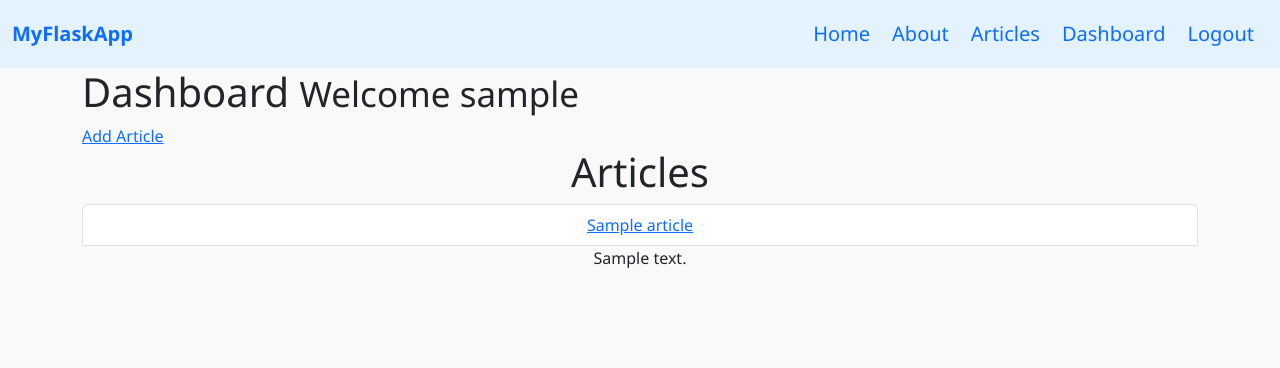
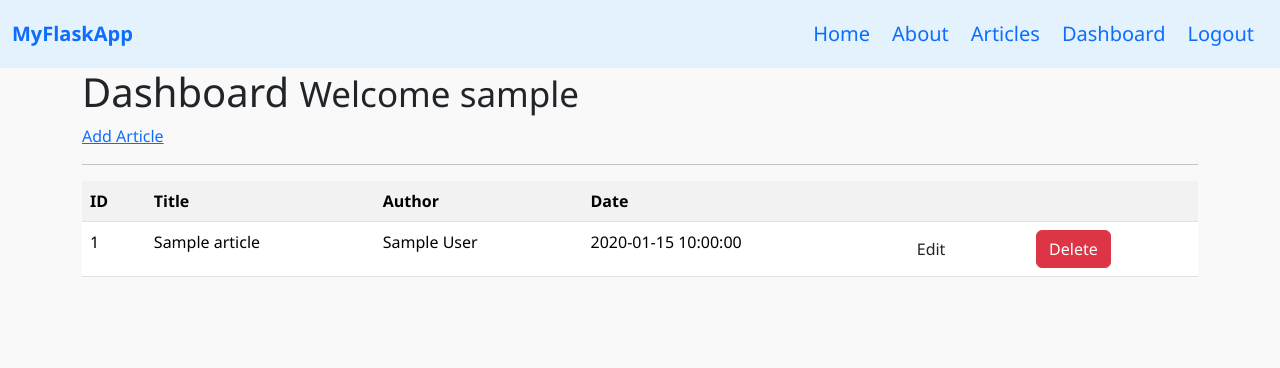
Before and after one commit to germaincyuzuzo/ArticleBlog, a Flask app: page /dashboard in a window 1280 px wide. Shown: the top 368 px of the page. Run offline with Flask 3, Linux system fonts and the light colour scheme; the visitor is signed in with stand-in values (Sample User, id 1); tables that the repository leaves empty or names only in its code hold one stand-in row (values such as "Sample post"); some libraries are stand-ins or nearby versions.

Commit message:
Article Blog

```diff
--- a/app.py
+++ b/app.py
@@ -1,5 +1,5 @@
 from flask import Flask, render_template, flash, redirect, url_for, session, logging, request
-from data import Articles
+# from data import Articles
 #IMPORTING MYSQLDB
 from flask_mysqldb import MySQL
 #FROM FORMS WE IMPORT EACH TYPE OF FIELD WE WILL USE
@@ -19,8 +19,6 @@ app.config['MYSQL_DB'] = 'myflaskapp'
 app.config['MYSQL_CURSORCLASS'] = 'DictCursor'
 mysql = MySQL(app)
 
-Articles = Articles()
-
 @app.route('/')
 def index():
     return render_template('home.html')
@@ -31,12 +29,18 @@ def about():
 
 @app.route('/articles')
 def articles():
-    return render_template('articles.html', articles=Articles)
+    articles = get_articles()
+    return render_template('articles.html', articles=articles)
 
 @app.route('/article/<string:id>/')
 def article_info(id):
-    return id
-    # return render_template('article_info.html', article=Articles)
+    cur = mysql.connection.cursor()
+    cur.execute("SELECT * FROM articles WHERE id = %s", [id])
+    article = cur.fetchone()
+
+    # cur.close()
+
+    return render_template('article_info.html', article=article)
 
 class RegisterForm(Form):
     name = StringField('Name', [validators.Length(min=1, max=50)])
@@ -129,11 +133,16 @@ def logout():
 
 def get_articles():
     cur = mysql.connection.cursor()
-    cur.execute("SELECT * FROM articles")
+    result = cur.execute("SELECT * FROM articles")
 
-    articles = cur.fetchall()
-    cur.close()
-    return articles
+    if result > 0:
+        articles = cur.fetchall()
+        cur.close()
+        return articles
+    else:
+        flash("No articles found", 'danger')
+        return render_template('dashboard.html')
+
 
 #DASHBOARD
 @app.route('/dashboard')
--- a/templates/addArticle.html
+++ b/templates/addArticle.html
@@ -10,7 +10,7 @@
             {{ render_field(form.title, class_="form-control") }}
         </div>
         <div class="form-group">
-            {{ render_field(form.body, class_="form-control") }}
+            {{ render_field(form.body, class_="form-control", id="editor") }}
         </div>
         <p><input type="submit" value="Submit" class="btn btn-primary"></p>
     </form>
--- a/templates/articles.html
+++ b/templates/articles.html
@@ -2,7 +2,7 @@
 
 {% block content %}
 
-<div class="jumbotron text-center">
+<div class="jumbotron">
     <h1>Articles</h1>
     <ul class="list-group">
     {% for article in articles %}
--- a/templates/dashboard.html
+++ b/templates/dashboard.html
@@ -4,16 +4,29 @@
 
     <h1>Dashboard <small>Welcome {{ session.username }}</small></h1>
     <a href="/addArticle">Add Article</a>
+    <hr>
 
-        <div class="jumbotron text-center">
-        <h1>Articles</h1>
-        <ul class="list-group">
-        {% for article in articles %}
-            <li class="list-group-item"><a href="article/{{ article.id }}">{{ article.title }}</a></li>
-            <p>{{ article.body }}</p>
-        {% endfor %}
-        </ul>
-        </div>
+        <table class="table table-striped">
+            <tr>
+                <th>ID</th>
+                <th>Title</th>
+                <th>Author</th>
+                <th>Date</th>
+                <th></th>
+                <th></th>
+            </tr>
 
+            {% for article in articles %}
+                <tr>
+                    <td>{{article.id}}</td>
+                    <td>{{article.title}}</td>
+                    <td>{{article.author}}</td>
+                    <td>{{article.create_date}}</td>
+                    <td><a href="edit_article/{{article.id}}" class="btn btn-default pull-right">Edit</a></td>
+                    <td><a href="#" class="btn btn-danger">Delete</a></td>
+                </tr>
+
+            {% endfor %}
+        </table>
 
 {% endblock %}
--- a/templates/home.html
+++ b/templates/home.html
@@ -5,6 +5,10 @@
 <div class="jumbotron text-center">
     <h1>Welcome to my flask app</h1>
     <p>Lorem ipsum dolor sit amet consectetur adipisicing elit. Corporis magni voluptas, obcaecati repudiandae suscipit ex dolore soluta incidunt velit ab reiciendis possimus! Sint consequatur magni, voluptatem illum tenetur sit quasi ipsa vel consequuntur animi eos perferendis mollitia libero nam repellat repudiandae ducimus, sapiente quam totam, soluta in dolores quibusdam quae similique. Beatae qui cupiditate numquam, ullam sequi accusamus iste possimus laboriosam modi quidem, dolor, aperiam maiores. Nulla consequatur rem obcaecati vel perspiciatis, dolorum illum error earum neque sunt consectetur quibusdam ex provident ratione mollitia. Deleniti a dolor adipisci ipsa magnam dolore vel commodi, dolorem voluptas! Ipsum officia minus sed quod!</p>
+    {% if session.logged_in == NULL %}
+        <a href="/register" class="btn btn-primary btn-lg">Sign Up</a>
+        <a href="/login" class="btn btn-success btn-lg">Login</a>
+    {% endif %}
 </div>
 
 {% endblock %}
--- a/templates/layouts.html
+++ b/templates/layouts.html
@@ -15,5 +15,9 @@
     </div>
 
     <script src="https://cdn.jsdelivr.net/npm/bootstrap@5.3.3/dist/js/bootstrap.min.js"></script>
+    <script src="https://cdn.ckeditor.com/4.6.2/basic/ckeditor.js"></script>
+    <script type="text/javascript">
+        CKEDITOR.replace('editor')
+    </script>
 </body>
 </html>
```
Also changed, not shown: templates/article_info.html (+6 -16 lines).
